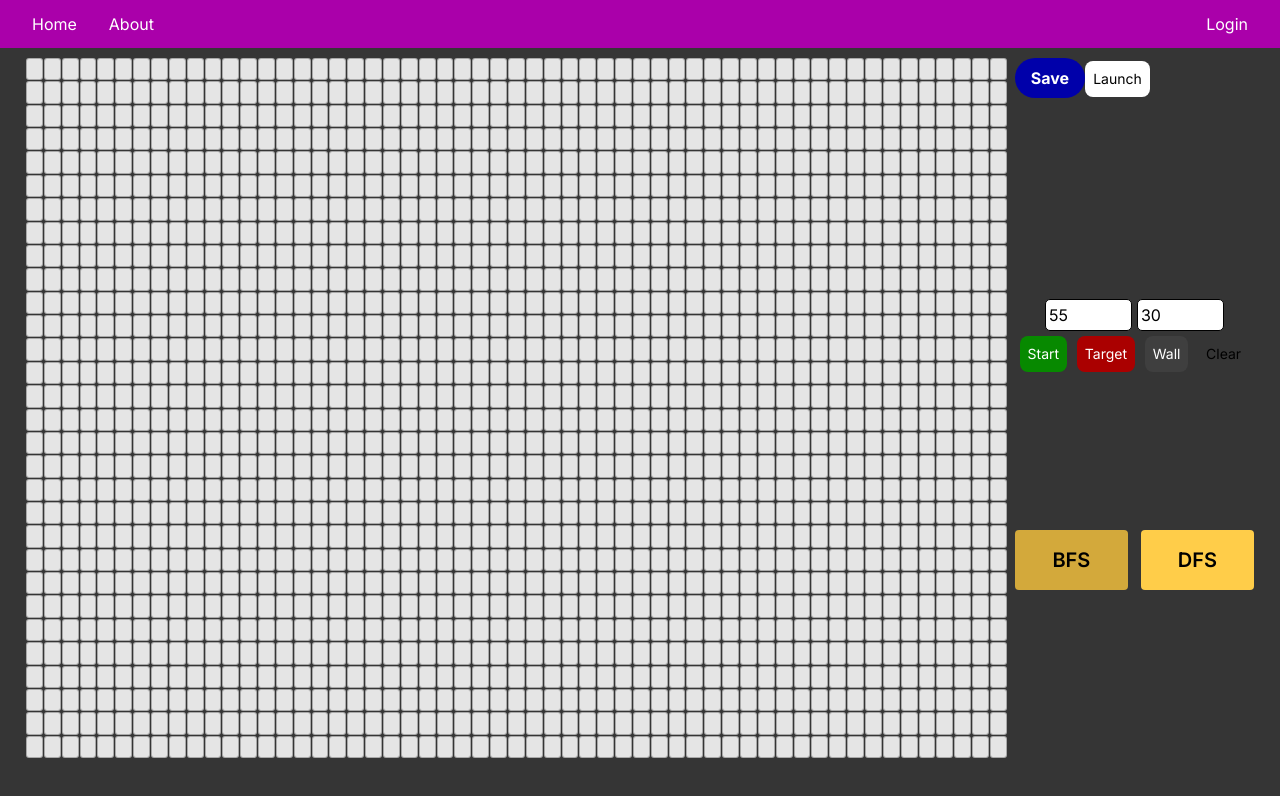
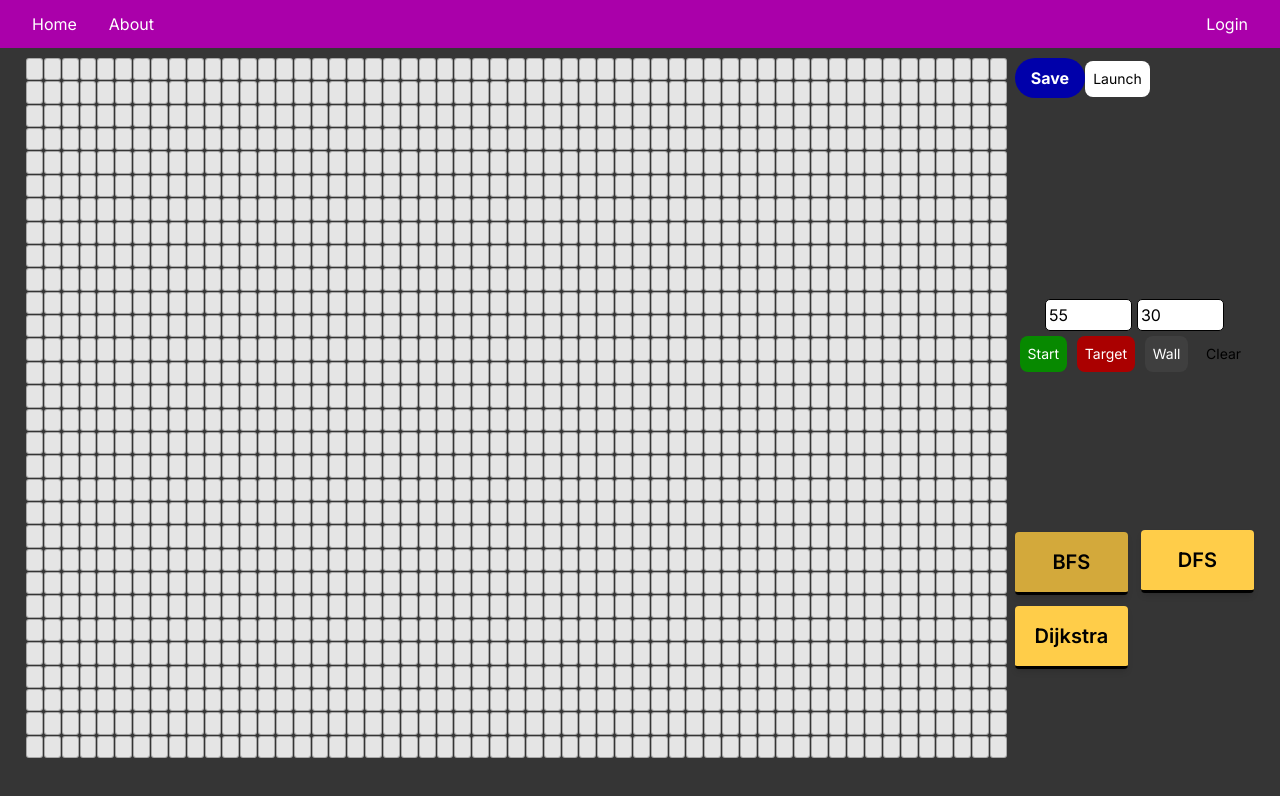
Before and after one commit to martins021/pathfinder, a Next.js app: page / in a window 1280 px wide. Shown: the top 796 px of the page. Built offline with nearby package versions, Linux system fonts and the light colour scheme.

Commit message:
css changes

```diff
--- a/src/app/components/algorithmMenu.jsx
+++ b/src/app/components/algorithmMenu.jsx
@@ -20,6 +20,11 @@ const AlgorithmMenu = ({ algorithm, setAlgorithm }) => {
         title={"DFS"}
         selected={algorithm === "dfs"}
       />
+      <AlgorithmBtn
+        onClick={() => setAlgorithm("dijkstra")}
+        title={"Dijkstra"}
+        selected={algorithm === "dijkstra"}
+      />
     </div>
   );
 }
--- a/src/app/components/buttons/algorithmBtn.jsx
+++ b/src/app/components/buttons/algorithmBtn.jsx
@@ -7,9 +7,12 @@ const AlgorithmBtn = ({ onClick, title, selected }) => {
     <button
       onClick={onClick}
       className={
-        `transition duration-300 ease-in-out
-        ${selected ? 'bg-customYellowHover' : 'bg-customYellow'}
+        `transition duration-200 ease-in-out
         hover:bg-customYellowHover
+        ${selected ? 'translate-y-[2px] bg-customYellowHover' : 'bg-customYellow'}
+        shadow-md border-b-[3px]
+        transform active:translate-y-[2px]
+        active:border-b-[2px]
         rounded p-4 text-xl font-semibold`
       }
     >
```
